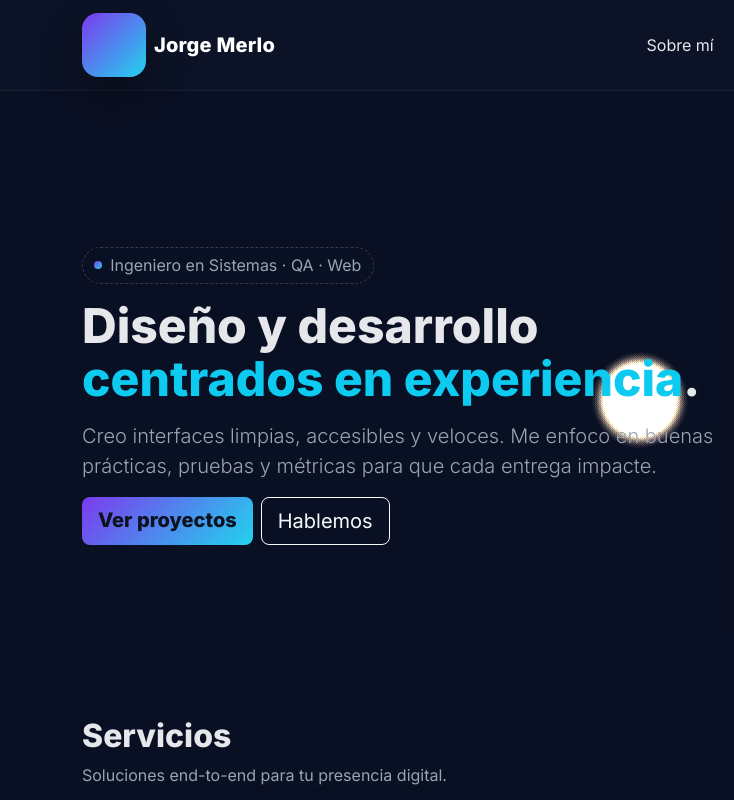
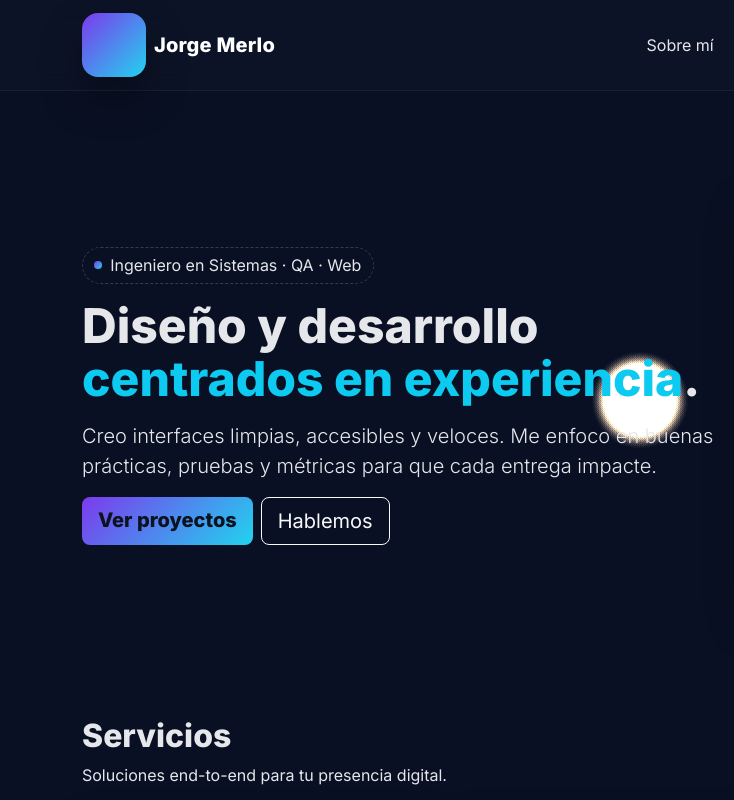
Before and after one commit to jorgemerlo03/test, a plain HTML site: page about.html in a window 1280 px wide. Shown: the top 800 px of the page, 0-734 px from the left. Drawn offline with nearby package versions, Linux system fonts and the light colour scheme; animation ran at ten frames a second.

Commit message:
Update about.html

```diff
--- a/about.html
+++ b/about.html
@@ -15,7 +15,7 @@
       --brand:#7c3aed;     /* violet-600 */
       --brand-2:#22d3ee;   /* cyan-400 */
       --text:#e5e7eb;      /* gray-200 */
-      --muted:#9aa3b2;     /* slate-400 */
+      --muted:#e5e7eb;     /* slate-400 */
       --radius:18px;
       --shadow:0 20px 40px rgba(0,0,0,.35);
     }
```
